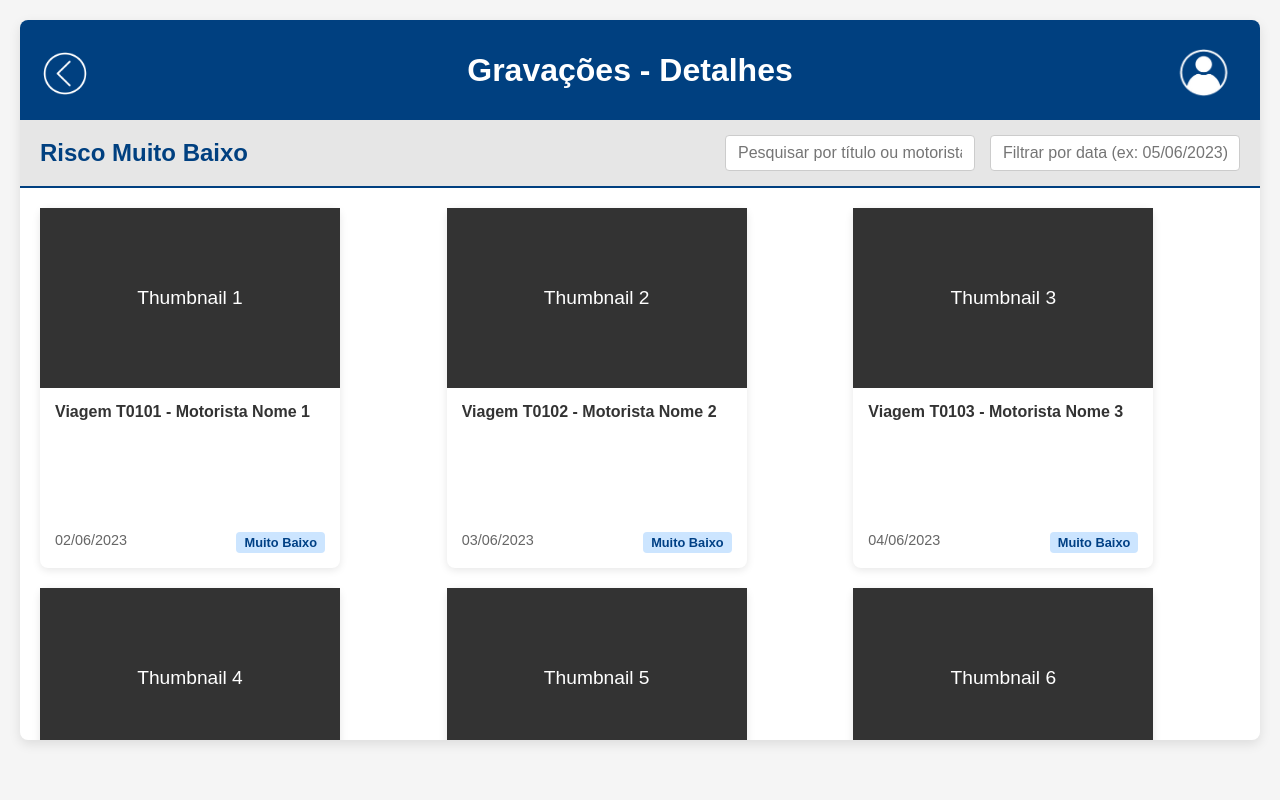
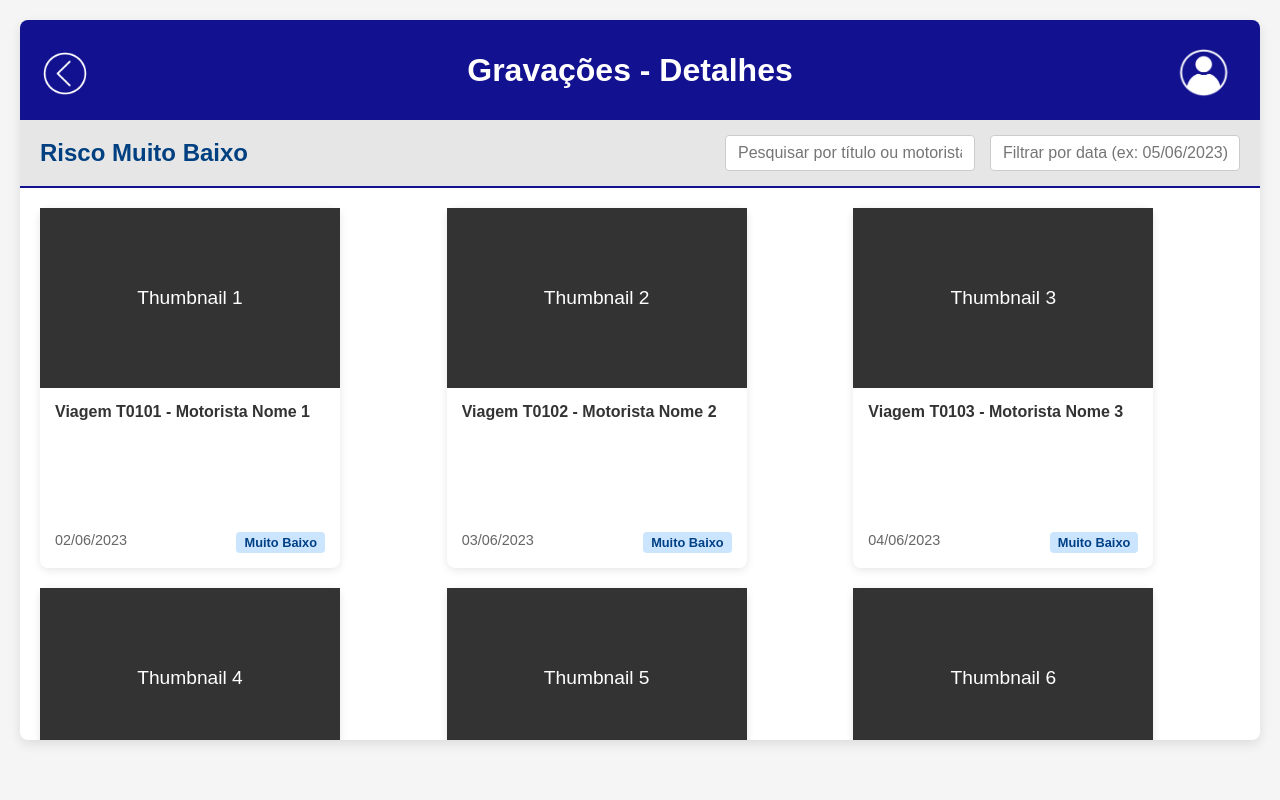
Before and after one commit to IgorQuinto5/HospedarApresent, a plain HTML site: page index_riscoMuitoB.html in a window 1280 px wide. Drawn offline with Linux system fonts and the light colour scheme.

Commit message:
Mudando a cor

```diff
--- a/index_riscoMuitoB.html
+++ b/index_riscoMuitoB.html
@@ -35,8 +35,7 @@
         }
 
         .header {
-            background: rgb(0, 64, 128);
-            /* azul original */
+            background: rgb(18, 17, 144);
             color: #fff;
             display: flex;
             align-items: center;
@@ -114,7 +113,7 @@
             display: flex;
             align-items: center;
             justify-content: space-between;
-            border-bottom: 2px solid rgb(0, 64, 128);
+            border-bottom: 2px solid rgb(18, 17, 144);
             flex-shrink: 0;
         }
 
```
